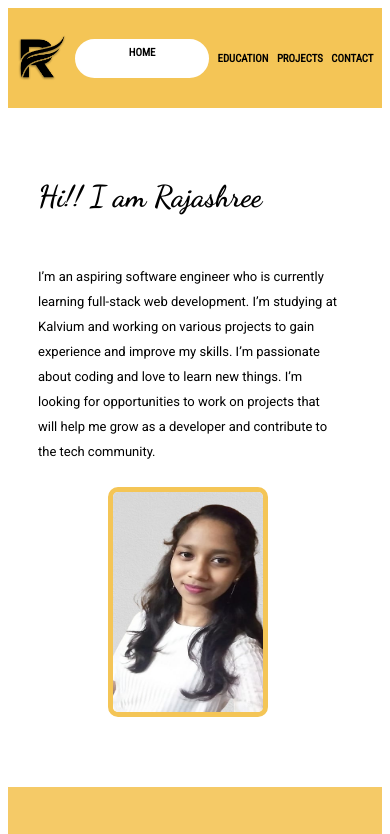
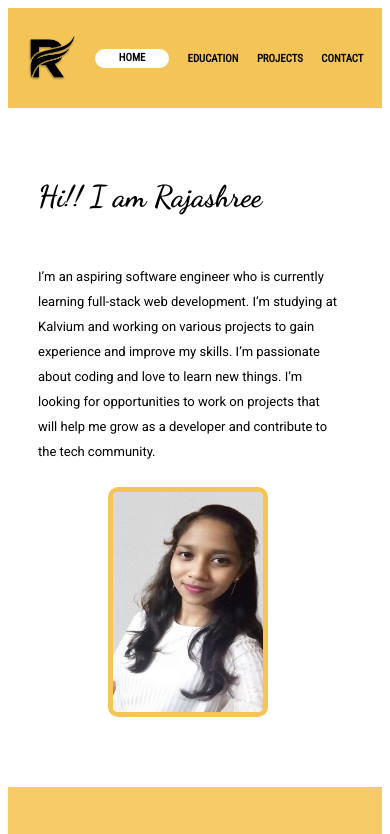
Before and after one commit to rajashree-guha/Portfolio_, a plain HTML site: page index.html in a window 390 px wide. In both pictures the pointer is over the link "HOME". Shown: the top 834 px of the page. Drawn offline with Linux system fonts and the light colour scheme.

Commit message:
Portfolio

```diff
--- a/style.css
+++ b/style.css
@@ -199,6 +199,12 @@
         justify-content: space-evenly;
     }
 
+    nav>a:hover{
+        width: 70px;
+        height: 15px;
+        padding-top: 0;
+    }
+
     .logo2{
         width: 50px;
     }
@@ -270,7 +276,7 @@
         display: grid;
         grid-template-columns:repeat(1,1fr);
         grid-template-rows: repeat(6,290px);
-        padding: 30px 0 0 35px;
+        padding: 40px 0 0 35px;
     }
 
     .grid>div{
```
